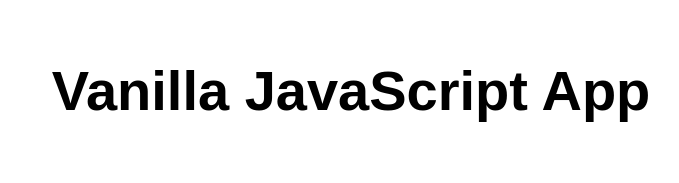
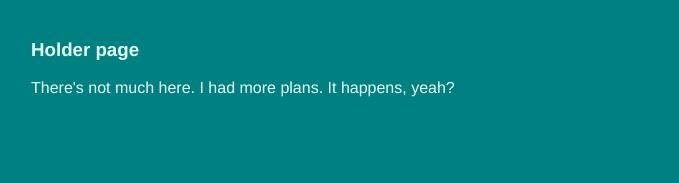
Before and after one commit to alexsalisbury/sh-swa-vb, a website: page src/index.html in a window 1280 px wide. Shown: the whole page, without its empty margins (289-968 px from the left). Drawn offline with Linux system fonts and the light colour scheme.

Commit message:
Default style, content.

```diff
--- a/src/index.html
+++ b/src/index.html
@@ -5,12 +5,13 @@
   <meta charset="UTF-8">
   <meta name="viewport" content="width=device-width, initial-scale=1.0">
   <link rel="stylesheet" href="styles.css">
-  <title>Vanilla JavaScript App</title>
+  <title>salisburyhomedotnet</title>
 </head>
 
 <body>
   <main>
-    <h1>Vanilla JavaScript App</h1>
+    <h3>Holder page</h3>
+    <div>There's not much here. I had more plans. It happens, yeah?</div>
   </main>
 </body>
 
--- a/src/styles.css
+++ b/src/styles.css
@@ -1,12 +1,13 @@
 * {
-  font-family: Arial, Helvetica, sans-serif;
+  font-family: Helvetica, sans-serif;
 }
 
 html, body {
   margin: 0;
   border: 0;
   padding: 0;
-  background-color: #fff;
+  color: #e5fef6;
+  background-color: #008080;
 }
 
 main {
```
